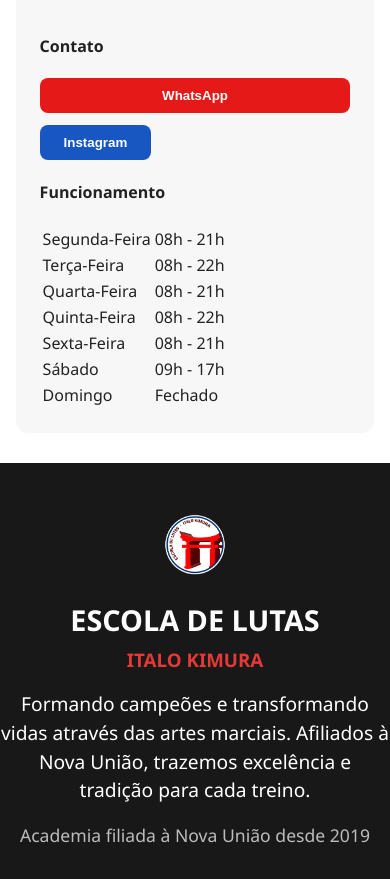
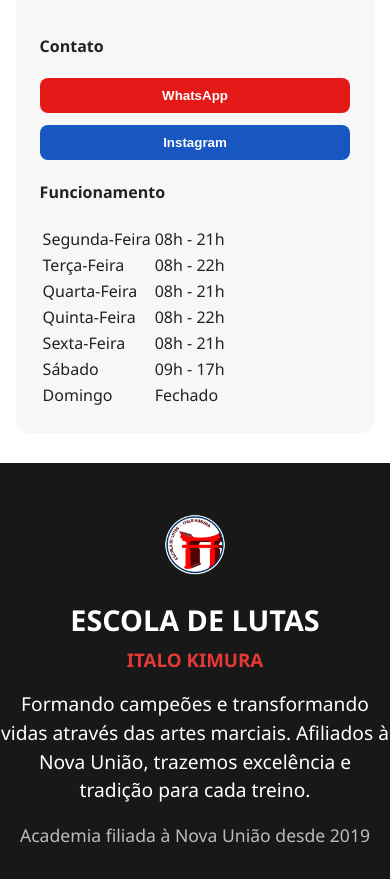
Before and after one commit to Mabiisilva/lpitalokimura, a React (Create React App) app: page / in a window 390 px wide. Shown: the part 6960-7839 px from the top of the page. Built offline with nearby package versions, Linux system fonts and the light colour scheme.

Commit message:
Agora, em telas com menos de 600px de largura (a maioria dos celulares), os botões de

```diff
--- a/src/App.css
+++ b/src/App.css
@@ -653,6 +653,15 @@
   .contato-buttons {
     flex-direction: column;
   }
+  .contato-buttons .whatsapp,
+  .contato-buttons a {
+    display: block;
+    width: 100%;
+    box-sizing: border-box;
+  }
+  .contato-buttons .instagram {
+    width: 100%;
+  }
 }
 
 /* Custom styles for slick carousel arrows */
```
